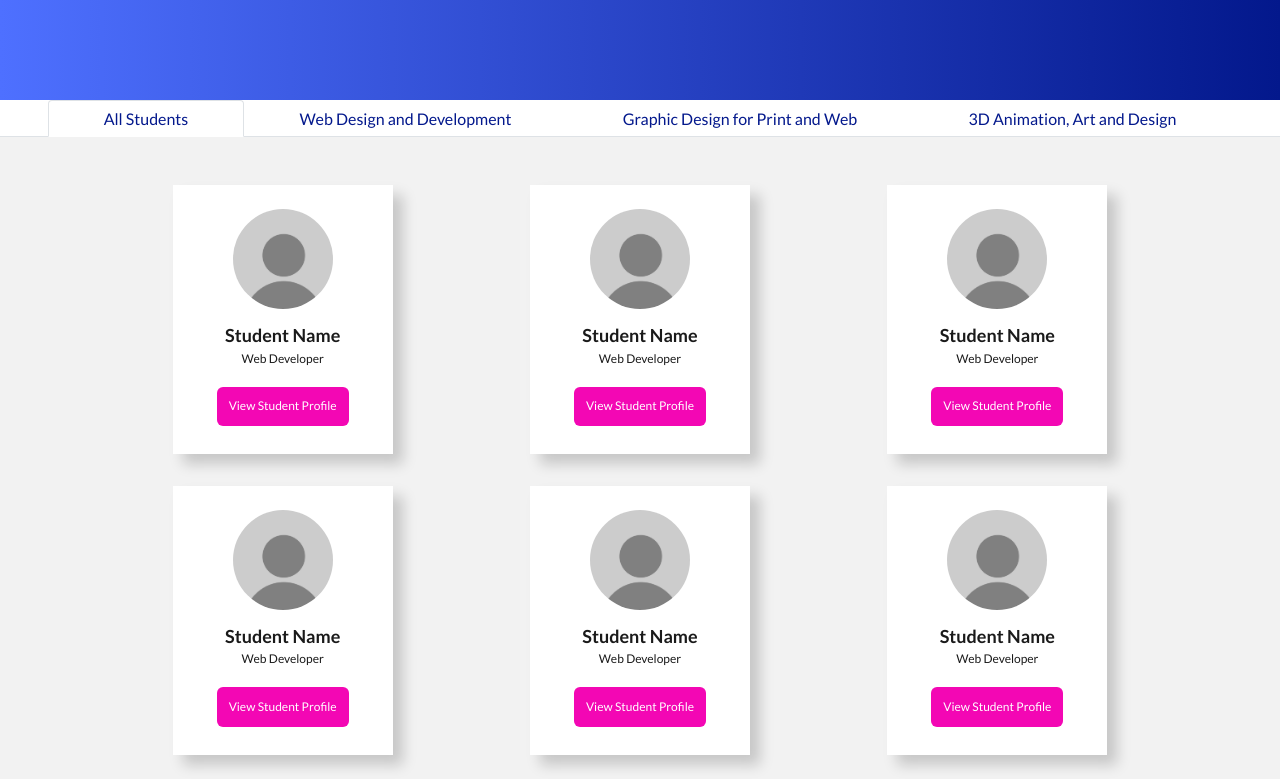
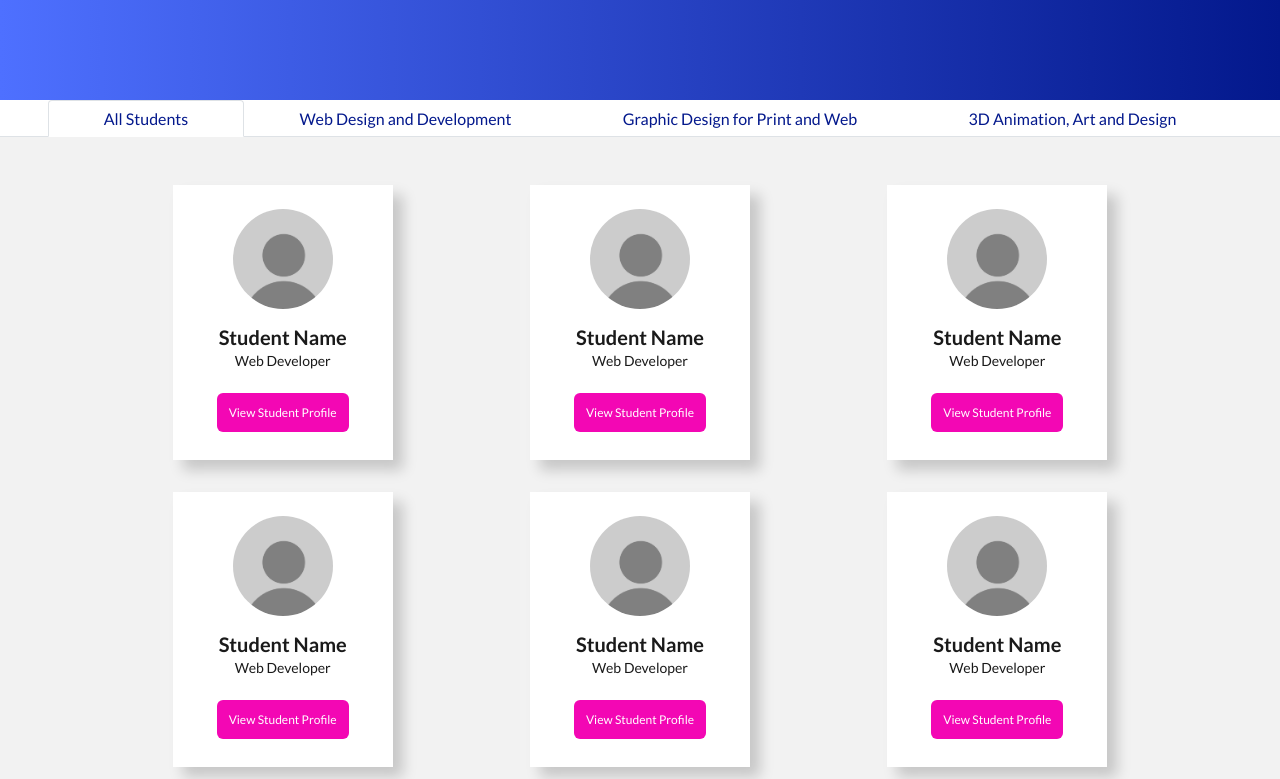
Before and after one commit to team-humber-web-2019/humber-media-pros, a Gatsby site: page /class in a window 1280 px wide. Shown: the part 254-1033 px from the top of the page. Built offline with nearby package versions, Linux system fonts and the light colour scheme; Gatsby itself is replaced by a stand-in of ours.

Commit message:
header and p font size increase on big screens

```diff
--- a/src/styles/class.module.scss
+++ b/src/styles/class.module.scss
@@ -103,4 +103,13 @@ p {
 
   }
 
+  h2 {
+    font-size:1.25em;
+    font-weight:bold;
+  }
+
+  p {
+    font-size:0.875em;
+  }
+
 }
```
